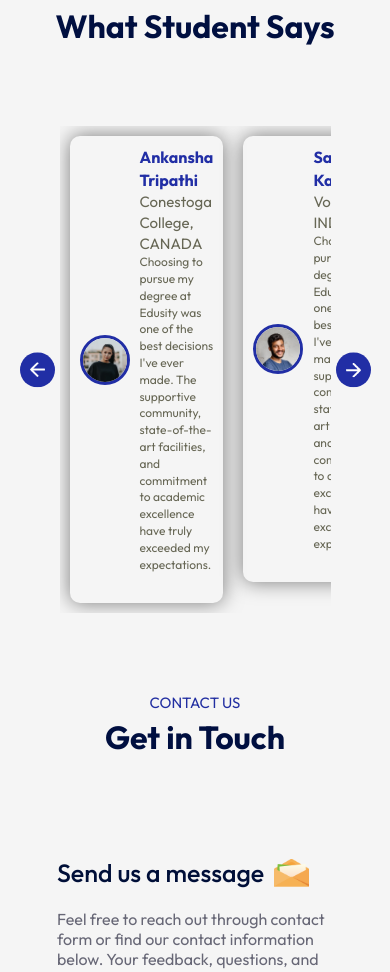
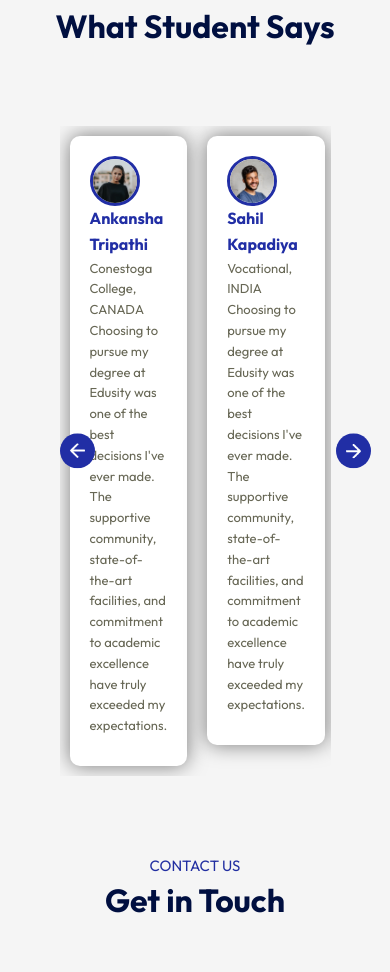
Before and after one commit to ajayehubexperts/vocational_university, a React (Vite) app: page / in a window 390 px wide. Shown: the part 3907-4879 px from the top of the page. Built offline with nearby package versions, Linux system fonts and the light colour scheme.

Commit message:
optimize testimonials responsive styles and layout

```diff
--- a/src/Components/Testimonials/Testimonials.css
+++ b/src/Components/Testimonials/Testimonials.css
@@ -3,91 +3,108 @@
   padding: 0 80px;
   position: relative;
 }
+
 .next-btn,
 .back-btn {
   position: absolute;
   top: 50%;
-  left: 0;
   transform: translateY(-50%);
   padding: 15px;
   width: 50px;
   border-radius: 50%;
   cursor: pointer;
   background: #212ea5;
+  z-index: 1;
 }
+
 .next-btn {
   left: auto;
   right: 0;
 }
+
 .slider {
   overflow: hidden;
 }
+
 .slider ul {
   display: flex;
   width: 200%;
-  overflow-x: hidden;
-  transition: 0.5s;
+  transition: transform 0.5s ease;
 }
+
 .slider ul li {
   list-style: none;
   width: 50%;
   padding: 20px;
 }
+
 .slide {
   box-shadow: 0 0 20px rgba(0, 0, 0, 0.5);
   padding: 40px;
   border-radius: 10px;
   color: #676755;
-  line-height: 1.4;
+  line-height: 1.6;
+  background-color: #fff;
 }
+
 .slide img {
   width: 65px;
   border-radius: 50%;
   margin-right: 10px;
   border: 4px solid #212ea5;
 }
+
 .user-info {
   display: flex;
   align-items: center;
   margin-bottom: 20px;
   font-size: 15px;
 }
+
 .user-info h3 {
   color: #212ea5;
 }
 
-/* ------ media query ------- */
+/* ------ Responsive Styles ------- */
 
 @media (max-width: 800px) {
   .testimonials {
     padding: 0 40px;
   }
+
   .next-btn,
   .back-btn {
     padding: 10px;
     width: 35px;
   }
-  .testimonials ul li {
+
+  .slider ul li {
     padding: 10px;
   }
+
   .slide {
-    padding: 10px;
+    padding: 20px;
   }
+
   .slide img {
     width: 50px;
     border: 3px solid #212ea5;
   }
 }
+
 @media (max-width: 600px) {
-  user-info {
-    display: block;
+  .user-info {
+    flex-direction: column;
+    align-items: flex-start;
+    font-size: 13px;
     margin-bottom: 10px;
-    font-size: 12px;
   }
+
   .user-info h3 {
     font-size: 16px;
   }
+
   .slide p {
-    font-size: 12px;
+    font-size: 13px;
   }
 }
```
